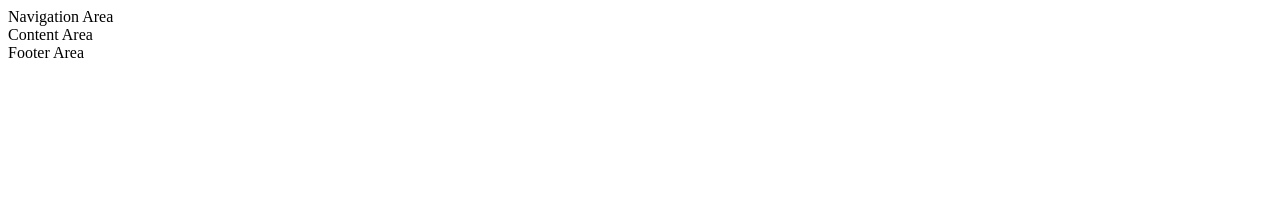
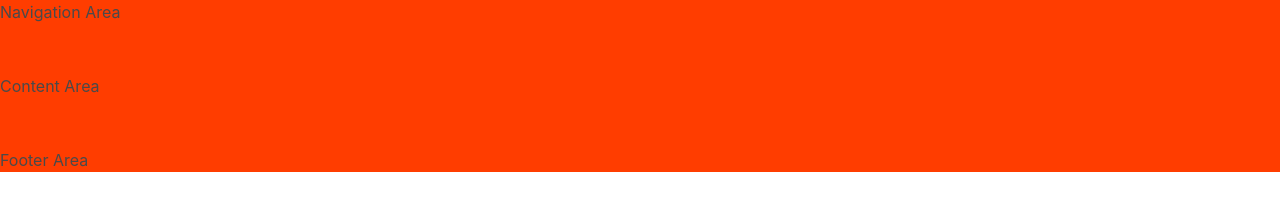
Before and after one commit to tnoahc/truckcentre, a plain HTML site: page index.html in a window 1280 px wide. Drawn offline with nearby package versions, Linux system fonts and the light colour scheme.

Commit message:
190722 update

```diff
--- a/css/main.scss
+++ /dev/null
@@ -1,11 +0,0 @@
-// Colours
-$primary-color: #dd2c00;
-$secondary-color: #ff3d00;
-
-body{
-    background-color: $secondary-color;
-}
-.page {
-    display: grid;
-    grid-row-gap: 50px;
-}
--- a/index.html
+++ b/index.html
@@ -5,6 +5,8 @@
     <meta name="viewport" content="width=device-width, initial-scale=1.0">
     <meta http-equiv="X-UA-Compatible" content="ie=edge">
     <title>Truck Centre (U) Ltd</title>
+    <link rel="stylesheet" href="https://cdnjs.cloudflare.com/ajax/libs/bulma/0.7.5/css/bulma.min.css">
+    <link rel="stylesheet" href="css/main.css">
 </head>
 <body>
     <section class="page">
```
